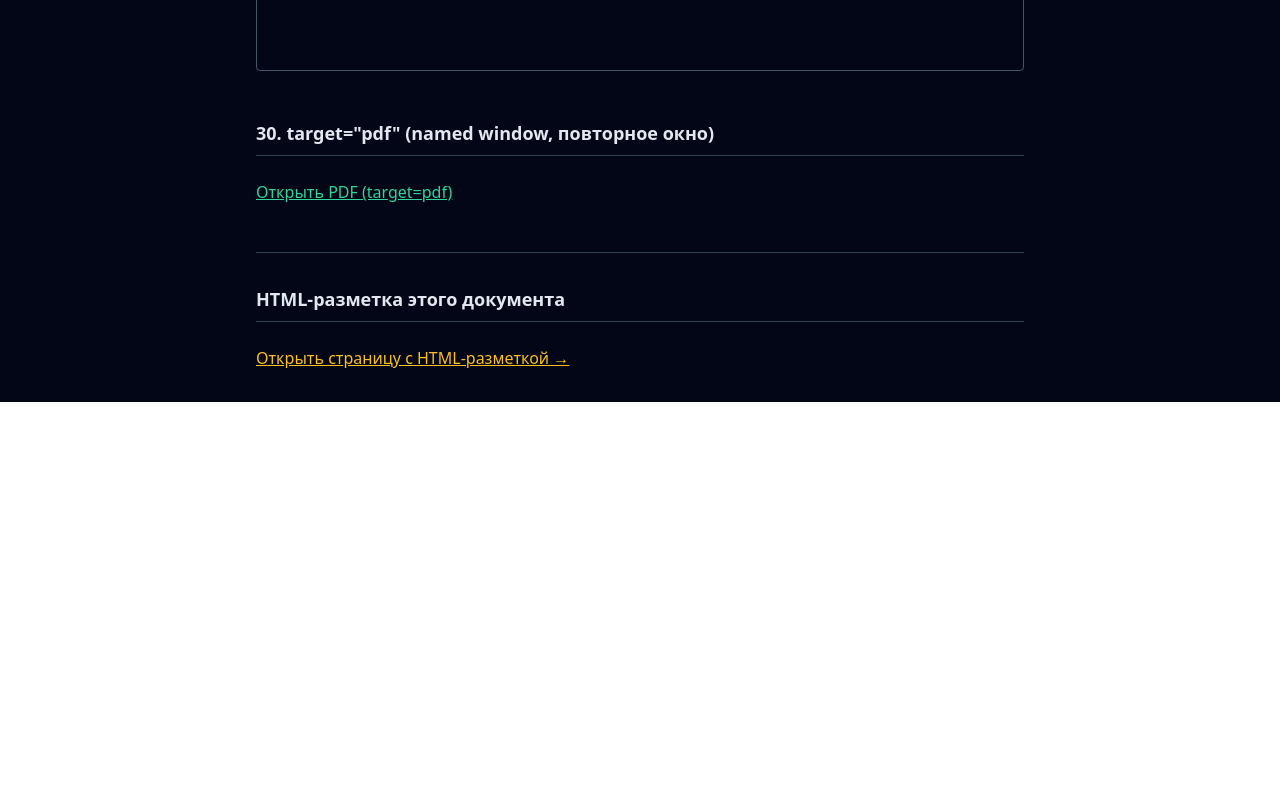
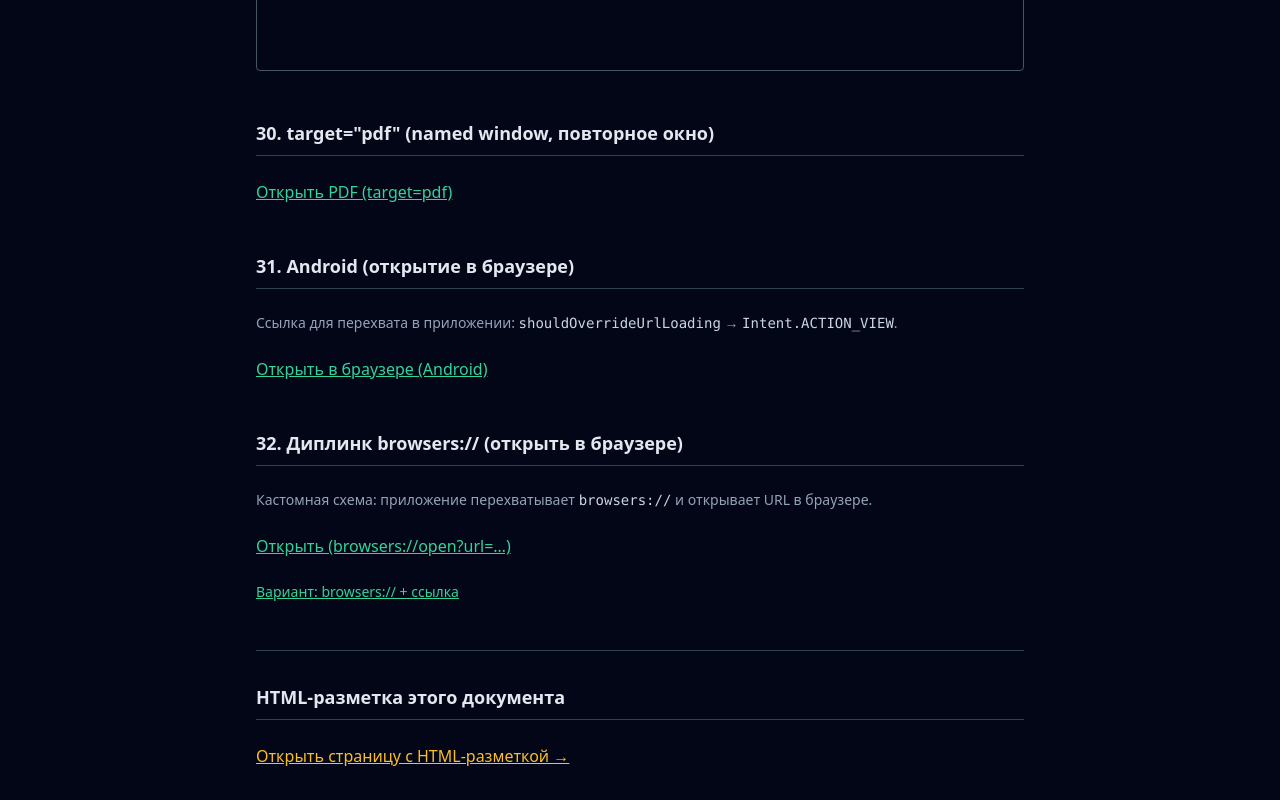
Before and after one commit to 0IceMeat0/TestLinksForMobileApp, a Next.js app: page / in a window 1280 px wide. Shown: the part 3178-3978 px from the top of the page. Before the commit the page ends 3580 px from the top, so only its background shows below. Built offline with nearby package versions, Linux system fonts and the light colour scheme.

Commit message:
realse 3

```diff
--- a/src/app/page.tsx
+++ b/src/app/page.tsx
@@ -325,6 +325,45 @@ export default function Home() {
           </a>
         </section>
 
+        <section className="space-y-6">
+          <h2 className="text-lg font-semibold text-slate-200 border-b border-slate-700 pb-2">
+            31. Android (открытие в браузере)
+          </h2>
+          <p className="text-slate-400 text-sm">
+            Ссылка для перехвата в приложении: <code className="text-slate-300">shouldOverrideUrlLoading</code> → <code className="text-slate-300">Intent.ACTION_VIEW</code>.
+          </p>
+          <a
+            href={PDF_URL}
+            target="_blank"
+            rel="noopener noreferrer"
+            data-open-in-browser="true"
+            className="block text-emerald-400 hover:text-emerald-300 underline"
+          >
+            Открыть в браузере (Android)
+          </a>
+        </section>
+
+        <section className="space-y-6">
+          <h2 className="text-lg font-semibold text-slate-200 border-b border-slate-700 pb-2">
+            32. Диплинк browsers:// (открыть в браузере)
+          </h2>
+          <p className="text-slate-400 text-sm">
+            Кастомная схема: приложение перехватывает <code className="text-slate-300">browsers://</code> и открывает URL в браузере.
+          </p>
+          <a
+            href={`browsers://open?url=${encodeURIComponent(PDF_URL)}`}
+            className="block text-emerald-400 hover:text-emerald-300 underline"
+          >
+            Открыть (browsers://open?url=…)
+          </a>
+          <a
+            href={`browsers://${PDF_URL}`}
+            className="block text-emerald-400 hover:text-emerald-300 underline text-sm"
+          >
+            Вариант: browsers:// + ссылка
+          </a>
+        </section>
+
         <section className="space-y-6 pt-8 border-t border-slate-700">
           <h2 className="text-lg font-semibold text-slate-200 border-b border-slate-700 pb-2">
             HTML-разметка этого документа
```
